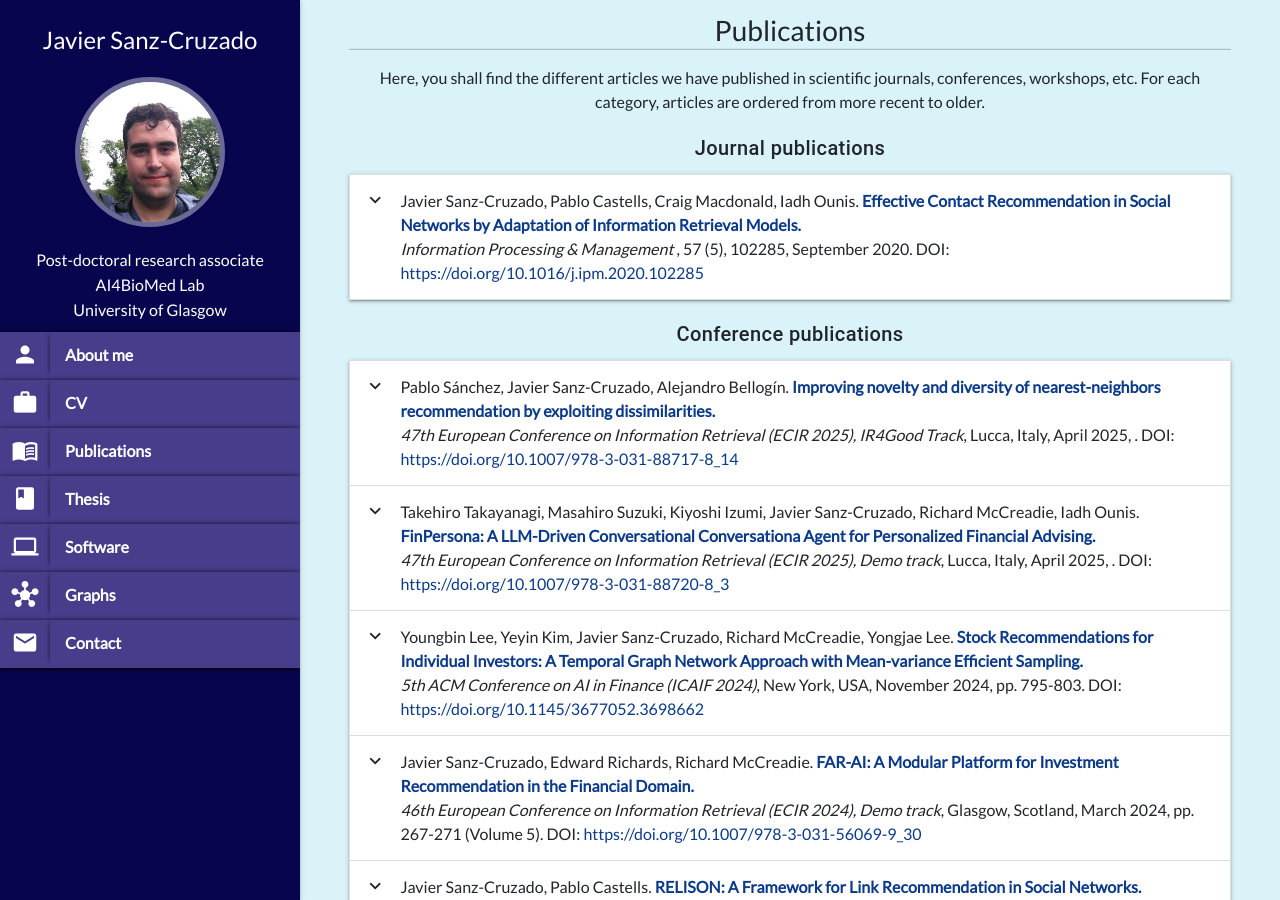
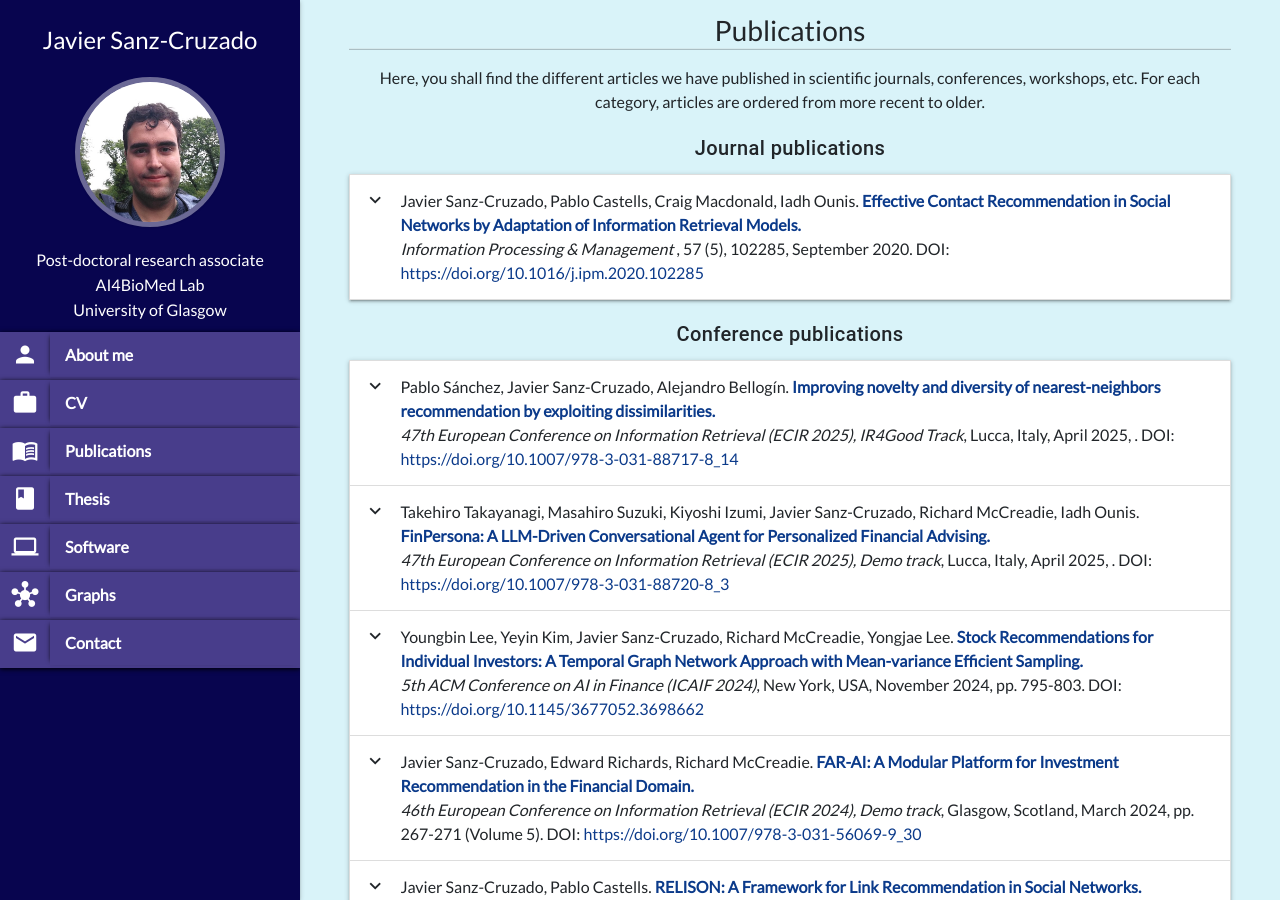
Before and after one commit to JavierSanzCruza/javiersanzcruza.github.io, a Jekyll site: the page built from pubs.md, in a window 1280 px wide and 900 px high. Built offline with Jekyll 4.4.1, drawn with Linux system fonts in a browser that asks for light colours; nearby versions of some CDN libraries.

Commit message:
Fixed typos

```diff
--- a/_data/conferences.yml
+++ b/_data/conferences.yml
@@ -9,14 +9,14 @@
   link: https://javiersanzcruza.github.io/assets/papers/ecir2025_ir4good.pdf
   doi: https://doi.org/10.1007/978-3-031-88717-8_14
   code: https://github.com/pablosanchezp/kNNDissimilarities
-  keywwords:
+  keywords:
     - recommender systems
     - novelty
     - diversity
     - k nearest neighbors
     - dissimilarity
   abstract: Neighborhood-based approaches remain widely used techniques in collaborative filtering recommender systems due to their versatility, simplicity, and efficiency. Traditionally, these algorithms consider similarity functions to measure how close user or item interactions are. However, their focus on capturing similar tastes often overlooks divergent preferences that could enhance recommendations. In this paper, we explore alternative methods to incorporate such information to improve beyond-accuracy performance in this type of recommenders. We define three mechanisms based on various modeling assumptions to integrate differing preferences into traditional nearest neighbors algorithms. Our comparison on four well-known and different datasets shows that our proposed approach can enhance the novelty and diversity of the recommendations while maintaining ranking accuracy.
-- title: "FinPersona: A LLM-Driven Conversational Conversationa Agent for Personalized Financial Advising"
+- title: "FinPersona: A LLM-Driven Conversational Agent for Personalized Financial Advising"
   authors:
     - Takehiro Takayanagi
     - Masahiro Suzuki
```
